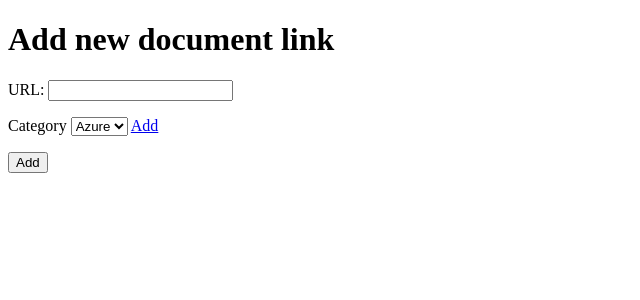
After one commit to Oclee38/saskmdb, a Django app: page /addlink/ in a window 1280 px wide. The commit adds this page. Shown: the top 300 px of the page, without its empty margins (0-640 px from the left). Run offline with Django 3.2, Linux system fonts and the light colour scheme; data comes from the database, SQL or seed files in the repository; both versions use the stored data as it was after the commit.

Commit message:
Added new links to create and add links

```diff
--- a/kmdb/kmdb/urls.py
+++ b/kmdb/kmdb/urls.py
@@ -17,6 +17,7 @@ from django.contrib import admin
 from django.urls import path, include
 
 urlpatterns = [
+    path('admin/', admin.site.urls),
     path('', include('main.urls')),
-    path('admin/', admin.site.urls),
+
 ]
--- a/kmdb/main/models.py
+++ b/kmdb/main/models.py
@@ -2,15 +2,19 @@ from django.db import models
 
 # Create your models here.
 
+
 class Category(models.Model):
-    cat_name = models.CharField('Category Name',max_length=256)
+    cat_name = models.CharField('Category Name', max_length=256)
     cat_description = models.TextField('Category Description')
+
     def __str__(self):
         return self.cat_name
+
 
 class Item(models.Model):
     url_link = models.URLField('URL')
     data_added = models.DateTimeField('Added on')
     category = models.ForeignKey(Category, on_delete=models.CASCADE)
+
     def __str__(self):
         return self.url_link
--- /dev/null
+++ b/kmdb/main/templates/addlink.html
@@ -0,0 +1,30 @@
+<!DOCTYPE html>
+<html lang="en">
+<head>
+    <meta charset="UTF-8">
+    <meta name="viewport" content="width=device-width, initial-scale=1.0">
+    <title>Link Add</title>
+</head>
+<body>
+   <h1>Add new document link</h1>
+   {% if error_message %}
+   <p><strong>{{error_message}}</strong></p>
+   {% endif %}
+
+   <form method="POST">
+       {% csrf_token %}
+       <p><label for="Link">URL:</label>
+       <input type="text" name="Link"></p>
+       <p>
+           <label for="cat">Category</label>
+           <select name="category" id="cat">
+              {% for cat in categories  %}
+                  <option value="{{cat.cat_name}}">{{ cat.cat_name }}</option>
+              {% endfor %}
+           </select>
+           <a href="/addcat">Add</a>
+       </p>
+       <input type="submit" value="Add">
+   </form>
+</body>
+</html>
--- a/kmdb/main/templates/index.html
+++ b/kmdb/main/templates/index.html
@@ -6,11 +6,12 @@
     <title>KMDB | Home</title>
 </head>
 <body>
+    <a href="/addlink">Add new Document</a>
     {% if Categories %}
         <ul>
             {% for Category in Categories  %}
                 <li>
-                    <a href="/{{Category}}">{{ Category }}</a>
+                    <a href="{% url 'main:details' Category %}">{{ Category }}</a>
                 </li>
             {% endfor %}
         </ul>
--- a/kmdb/main/urls.py
+++ b/kmdb/main/urls.py
@@ -2,7 +2,11 @@ from django.urls import path
 from main import views
 
 
+app_name = 'main'
 urlpatterns = [
     path('', views.index, name='index'),
-    path('<str:cat_name>/', views.details, name='details')
+    path('addlink/', views.addlink, name='add_link'),
+    path('addcat/', views.addcategory, name='add_cat'),
+    path('<str:cat_name>/', views.details, name='details'),
+
 ]
--- a/kmdb/main/views.py
+++ b/kmdb/main/views.py
@@ -1,4 +1,5 @@
-from django.shortcuts import render, get_object_or_404
+from django.shortcuts import (render, get_object_or_404, redirect)
+from datetime import datetime
 
 from .models import Category, Item
 # Create your views here.
@@ -6,13 +7,30 @@ from .models import Category, Item
 
 def index(request):
     Categories = Category.objects.all()
-    # template = loader.get_template('index.html')
     context = {'Categories': Categories}
     return render(request, 'index.html', context)
 
 
 def details(request, cat_name):
     category = get_object_or_404(Category, cat_name=cat_name)
-    links = Item.objects.get(category=category.pk)
+    links = Item.objects.filter(category=category.pk)
     context = {'category': category, 'links': links}
     return render(request, 'links.html', context)
+
+
+def addlink(request):
+    if request.method == 'POST':
+        cat = Category.objects.get(cat_name=request.POST['category'])
+        time = datetime.now()
+        url = request.POST['Link']
+        item = Item(url_link=url, category=cat, data_added=time)
+        item.save()
+        return redirect('main:index')
+
+    categories = Category.objects.all()
+    context = {'categories': categories, }
+    return render(request, 'addlink.html', context)
+
+
+def addcategory(request):
+    return render(request, 'addcat.html')
```
Also changed, not shown: kmdb/main/templates/addcat.html (added, +13 -0 lines), kmdb/main/templates/links.html (+9 -1 lines), kmdb/db.sqlite3.
